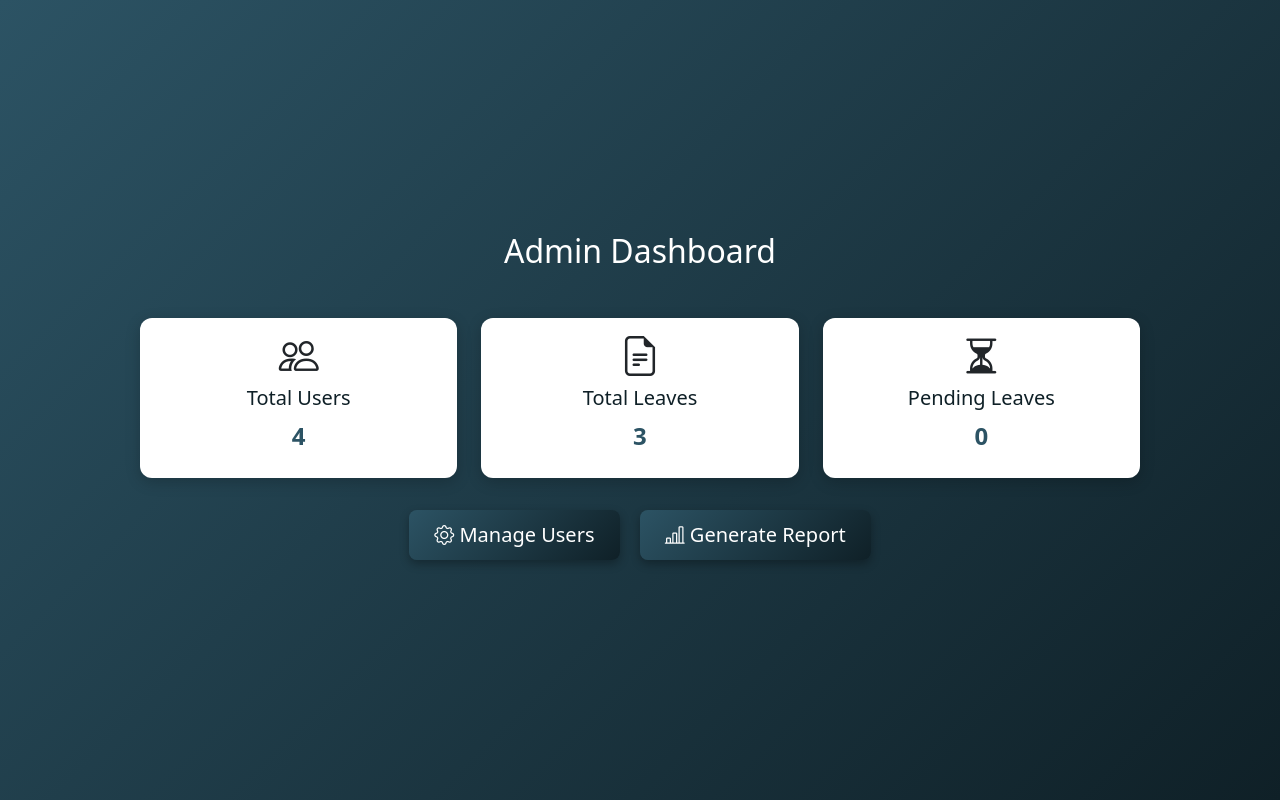
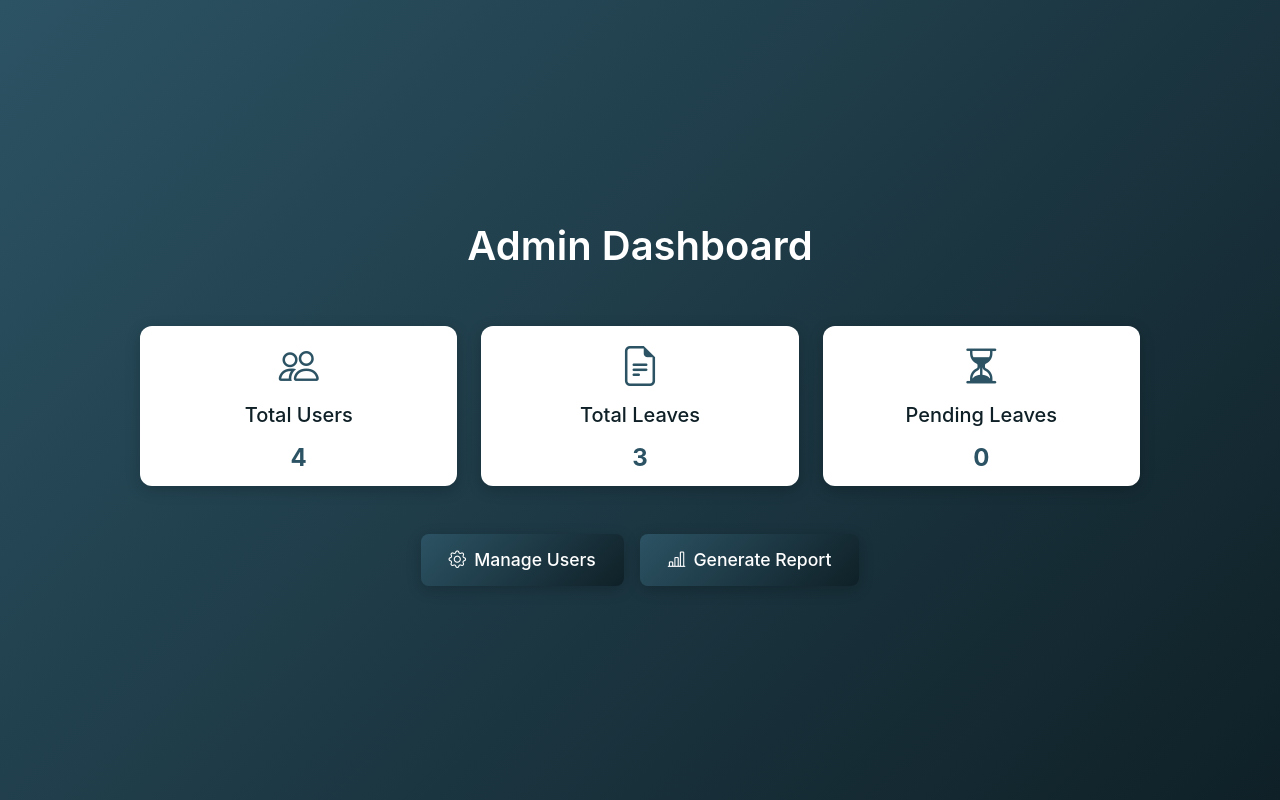
Before and after one commit to smart-kishor24/ELMS, a Flask app: page /admin/dashboard in a window 1280 px wide. Run offline with Flask 3, Linux system fonts and the light colour scheme; a user stored in the database is signed in.

Commit message:
update admin

```diff
--- a/app/templates/admin/dashboard.html
+++ b/app/templates/admin/dashboard.html
@@ -1,118 +1,205 @@
 <!DOCTYPE html>
-<html>
+<html lang="en">
 <head>
-    <!-- Bootstrap CSS -->
-    <link href="https://cdn.jsdelivr.net/npm/bootstrap@5.3.3/dist/css/bootstrap.min.css" rel="stylesheet">
-    <link rel="stylesheet" href="{{ url_for('static', filename='css/styles.css') }}">
-
+    <meta charset="UTF-8">
+    <meta name="viewport" content="width=device-width, initial-scale=1.0">
+    <title>Admin Dashboard</title>
     <!-- Bootstrap Icons -->
     <link href="https://cdn.jsdelivr.net/npm/bootstrap-icons/font/bootstrap-icons.css" rel="stylesheet">
+    <style>
+        /* CSS Variables for consistent theming */
+        :root {
+            --primary-dark: #0F2027;
+            --primary-medium: #203A43;
+            --primary-light: #2c5364;
+            --text-light: #ffffff;
+            --text-dark: #0F2027;
+            --text-medium: #2c5364;
+            --card-bg: #ffffff;
+            --shadow: 0 4px 15px rgba(0,0,0,0.2);
+            --shadow-hover: 0 8px 20px rgba(0,0,0,0.3);
+            --transition: all 0.3s ease-in-out;
+            --border-radius: 12px;
+        }
 
-    <style>
+        /* Base styles */
+        * {
+            margin: 0;
+            padding: 0;
+            box-sizing: border-box;
+        }
+
         body {
-            background: linear-gradient(135deg, #2c5364, #0F2027);
+            font-family: -apple-system, BlinkMacSystemFont, "Segoe UI", Roboto, Oxygen, Ubuntu, Cantarell, sans-serif;
+            background: linear-gradient(135deg, var(--primary-light), var(--primary-dark));
             min-height: 100vh;
             display: flex;
             align-items: center;
             justify-content: center;
+            color: var(--text-light);
+            line-height: 1.6;
+            padding: 20px;
         }
 
         /* Dashboard wrapper */
         .dashboard-container {
             text-align: center;
-            color: #fff;
             width: 100%;
             max-width: 1000px;
         }
 
-        /* Stat cards */
-        .card-hover {
-            border: none;
-            background: #ffffff;
-            border-radius: 12px;
-            box-shadow: 0 4px 15px rgba(0,0,0,0.2);
-            transition: all 0.3s ease-in-out;
-            height: 160px;
+        h2 {
+            font-size: 2.5rem;
+            margin-bottom: 3rem;
+            font-weight: 600;
         }
 
-        .card-hover:hover {
-            transform: translateY(-5px);
-            box-shadow: 0 8px 20px rgba(0,0,0,0.3);
+        /* Card grid layout */
+        .card-grid {
+            display: grid;
+            grid-template-columns: repeat(auto-fit, minmax(280px, 1fr));
+            gap: 1.5rem;
+            margin-bottom: 3rem;
         }
 
-        .card-hover h5 {
-            color: #0F2027;
+        /* Stat cards */
+        .card {
+            border: none;
+            background: var(--card-bg);
+            border-radius: var(--border-radius);
+            box-shadow: var(--shadow);
+            transition: var(--transition);
+            height: 160px;
+            display: flex;
+            align-items: center;
+            justify-content: center;
+            text-align: center;
+            padding: 20px;
         }
 
-        .card-hover p {
-            color: #2c5364;
+        .card:hover {
+            transform: translateY(-5px);
+            box-shadow: var(--shadow-hover);
+        }
+
+        .card i {
+            font-size: 2.5rem;
+            margin-bottom: 0.5rem;
+            color: var(--primary-light);
+        }
+
+        .card h5 {
+            color: var(--text-dark);
+            font-size: 1.25rem;
+            margin-bottom: 0.5rem;
+            font-weight: 500;
+        }
+
+        .card p {
+            color: var(--text-medium);
+            font-size: 1.5rem;
+            font-weight: 700;
+        }
+
+        /* Button container */
+        .button-group {
+            display: flex;
+            justify-content: center;
+            flex-wrap: wrap;
+            gap: 1rem;
         }
 
         /* Buttons */
-        .btn-gradient {
-            background: linear-gradient(135deg, #2c5364, #0F2027);
-            color: #fff;
+        .btn {
+            background: linear-gradient(135deg, var(--primary-light), var(--primary-dark));
+            color: var(--text-light);
             border: none;
-            padding: 10px 25px;
+            padding: 12px 28px;
             border-radius: 8px;
             font-weight: 500;
-            box-shadow: 0 4px 10px rgba(0,0,0,0.3);
-            transition: all 0.3s ease-in-out;
+            box-shadow: var(--shadow);
+            transition: var(--transition);
+            text-decoration: none;
+            display: inline-flex;
+            align-items: center;
+            justify-content: center;
+            font-size: 1.1rem;
+            cursor: pointer;
         }
 
-        .btn-gradient:hover {
+        .btn:hover {
             transform: scale(1.05);
-            background: linear-gradient(135deg, #0F2027, #2c5364);
-            box-shadow: 0 6px 15px rgba(0,0,0,0.4);
+            background: linear-gradient(135deg, var(--primary-dark), var(--primary-light));
+            box-shadow: var(--shadow-hover);
+            color: var(--text-light);
+        }
+
+        .btn i {
+            margin-right: 8px;
+        }
+
+        /* Responsive adjustments */
+        @media (max-width: 768px) {
+            .card-grid {
+                grid-template-columns: 1fr;
+            }
+
+            h2 {
+                font-size: 2rem;
+            }
+
+            .button-group {
+                flex-direction: column;
+                align-items: center;
+            }
+
+            .btn {
+                width: 100%;
+                max-width: 300px;
+            }
         }
     </style>
 </head>
 <body>
 
 <div class="dashboard-container">
-    <h2 class="mb-5">Admin Dashboard</h2>
+    <h2>Admin Dashboard</h2>
 
-    <div class="row g-4 mb-4">
-        <div class="col-md-4">
-            <div class="card card-hover d-flex align-items-center justify-content-center">
-                <div>
-                    <i class="bi bi-people fs-1 mb-2"></i>
-                    <h5>Total Users</h5>
-                    <p class="fs-4 fw-bold">{{ total_users }}</p>
-                </div>
+    <div class="card-grid">
+        <div class="card">
+            <div>
+                <i class="bi bi-people"></i>
+                <h5>Total Users</h5>
+                <p>{{ total_users }}</p>
             </div>
         </div>
 
-        <div class="col-md-4">
-            <div class="card card-hover d-flex align-items-center justify-content-center">
-                <div>
-                    <i class="bi bi-file-earmark-text fs-1 mb-2"></i>
-                    <h5>Total Leaves</h5>
-                    <p class="fs-4 fw-bold">{{ total_leaves }}</p>
-                </div>
+        <div class="card">
+            <div>
+                <i class="bi bi-file-earmark-text"></i>
+                <h5>Total Leaves</h5>
+                <p>{{ total_leaves }}</p>
             </div>
         </div>
 
-        <div class="col-md-4">
-            <div class="card card-hover d-flex align-items-center justify-content-center">
-                <div>
-                    <i class="bi bi-hourglass-split fs-1 mb-2"></i>
-                    <h5>Pending Leaves</h5>
-                    <p class="fs-4 fw-bold">{{ pending_leaves }}</p>
-                </div>
+        <div class="card">
+            <div>
+                <i class="bi bi-hourglass-split"></i>
+                <h5>Pending Leaves</h5>
+                <p>{{ pending_leaves }}</p>
             </div>
         </div>
     </div>
 
-    <a href="{{ url_for('admin.manage_users') }}" class="btn btn-gradient btn-lg m-2">
-        <i class="bi bi-gear"></i> Manage Users
-    </a>
-    <a href="{{ url_for('admin.generate_report') }}" class="btn btn-gradient btn-lg m-2">
-        <i class="bi bi-bar-chart-line"></i> Generate Report
-    </a>
+    <div class="button-group">
+        <a href="{{ url_for('admin.manage_users') }}" class="btn">
+            <i class="bi bi-gear"></i> Manage Users
+        </a>
+        <a href="{{ url_for('admin.generate_report') }}" class="btn">
+            <i class="bi bi-bar-chart-line"></i> Generate Report
+        </a>
+    </div>
 </div>
 
-<!-- Bootstrap JS -->
-<script src="https://cdn.jsdelivr.net/npm/bootstrap@5.3.3/dist/js/bootstrap.bundle.min.js"></script>
 </body>
 </html>
```
